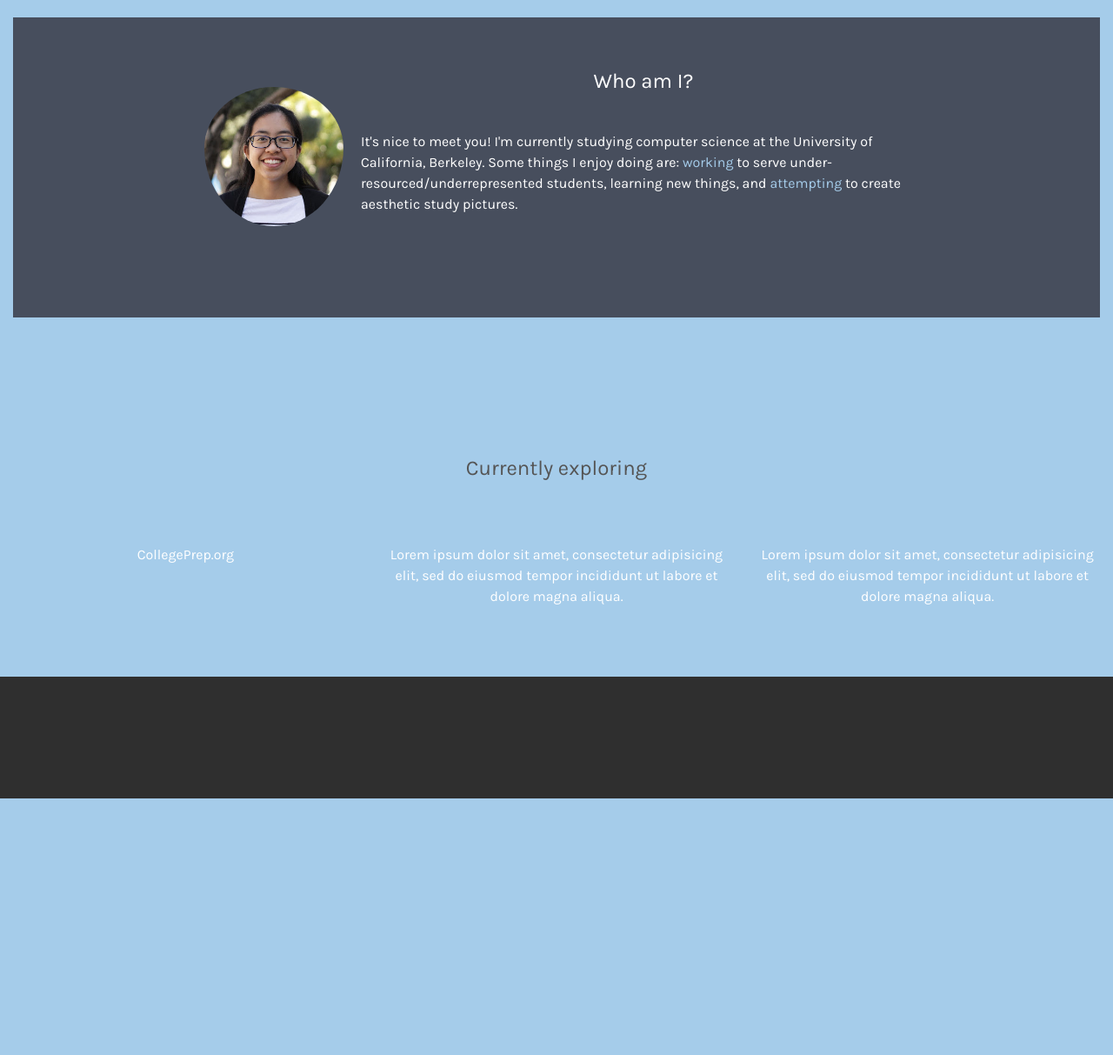
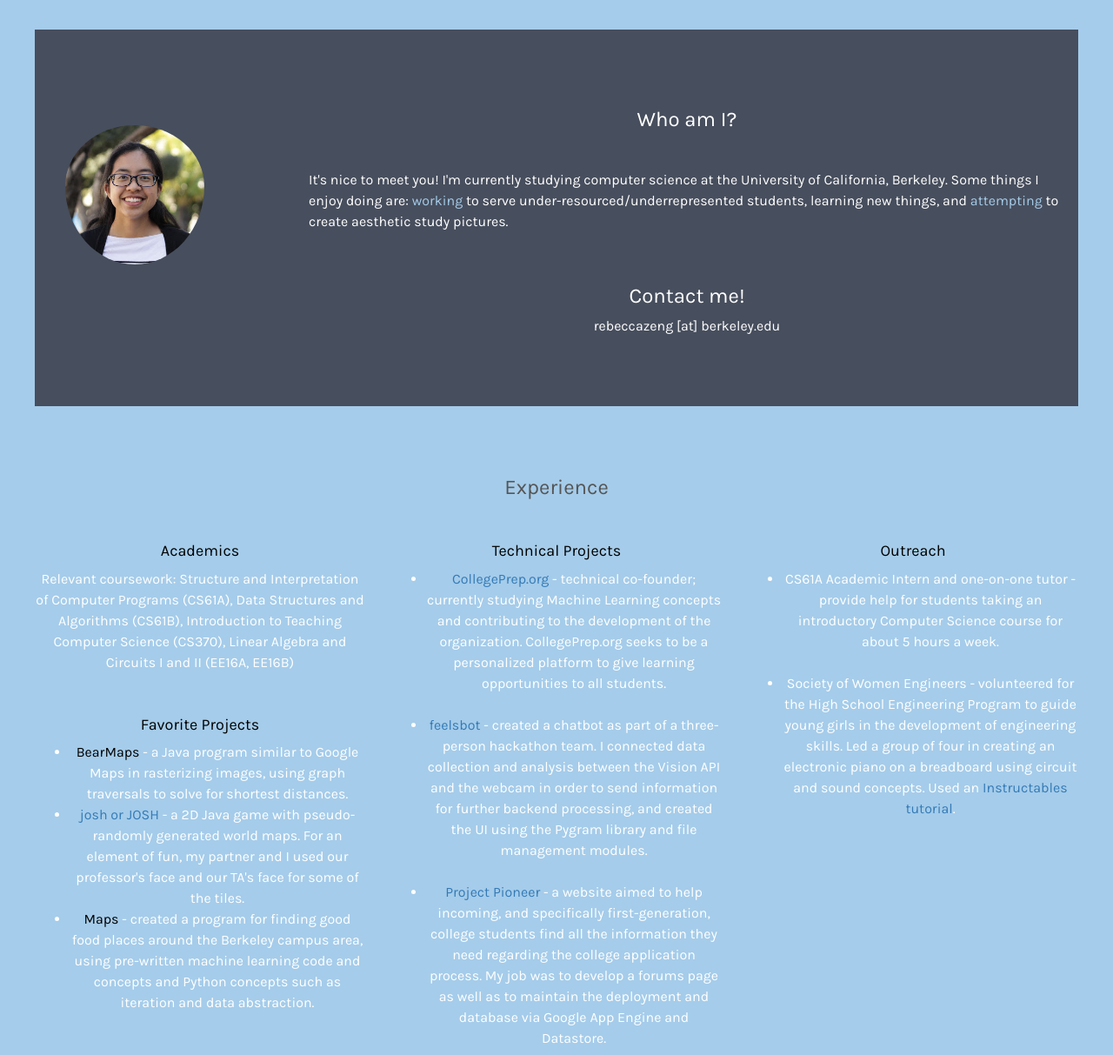
Before and after one commit to rebeccazeng/rebeccazeng.github.io, a plain HTML site: page website2.html in a window 1280 px wide. Shown: the part 220-1433 px from the top of the page at 87% size. Before the commit the page ends 1138 px from the top, so only its background shows below. Drawn offline with nearby package versions, Linux system fonts and the light colour scheme.

Commit message:
Added to website 2

```diff
--- a/website2.html
+++ b/website2.html
@@ -22,7 +22,7 @@
       color: #ffffff;
   }
   .bg-2 {
-      background-color: #474e5d; /* Dark Blue */
+      background-color: #474e5d; /* Dark Grey */
       color: #ffffff;
   }
   .bg-3 {
@@ -62,25 +62,31 @@
 <nav class="navbar navbar-inverse navbar-fixed-top">
   <ul class="nav navbar-nav">
     <li><a href="#top">Rebecca Zeng</a></li>
-    <li><a href="#projects">Projects</a></li>
+    <li><a href="#current">Experience</a></li>
+
+
   </ul>
 </nav>
 
 <!-- Type animation -->
 
 <h1>
-  <div class="typewrite" data-period="2000" data-type='[ "Hi, I&#39;m Rebecca!", "I study computer science, and love to learn.", "I aspire to be a child at heart"]'>
+  <div class="typewrite" data-period="2000" data-type='[ "Hi, I&#39;m Rebecca!", "I study computer science", "I love to learn!", "I aspire to be a child at heart."]'>
     <span class="wrap"></span>
   </div>
 </h1>
 <style>
 @import url('https://fonts.googleapis.com/css?family=Karla');
 
-body {
+.typewrite {
   background-color:#a5ccea;
   text-align: center;
   color:#fff;
-  padding-top:5em;
+  padding-top:4em;
+  padding-bottom: -2em;
+}
+body {
+    background-color:#a5ccea;
 }
 
 * { color:#fff; font-family:"Karla", sans-serif; text-decoration: none;}
@@ -146,37 +152,65 @@ var TxtType = function(el, toRotate, period) {
 
 
 <!-- First Container -->
-<div class="container-fluid">
-  <div id="projects" class="container-fluid bg-2 text-center">
-        <img src="images/rebecca.jpg" id="profile_pic" class="img-responsive img-circle margin" style="" align="left" alt="Rebecca" width="200" height="200">
+<div  style="width: 100%; padding: 2em;">
+  <div class="container-fluid bg-2 text-center">
+        <img src="images/rebecca.jpg" id="profile_pic" class="img-responsive img-circle margin" style="margin-right: 5em;" align="left" alt="Rebecca" width="200" height="200">
     <h3 class="margin">Who am I?</h3>
 <p align="left">It's nice to meet you! I'm currently studying computer science at the University of California, Berkeley. Some things I enjoy doing are: <a style="color:#a5ccea;" href="http://collegeprep.org/">working </a>to serve under-resourced/underrepresented students, learning new things, and <a style="color:#a5ccea;" href= "https://instagram.com/rebeccacodes">attempting </a> to create aesthetic study pictures.</p>
+<br>
+<div align="center">
+  <h3>Contact me!</h3>
+  <p align="center" style="margin-left: 18.3em;">rebeccazeng [at] berkeley.edu</p></div>
   </div>
 
 </div>
 
+
 <!-- Second Container (Grid) -->
-<div class="container-fluid bg-3 text-center">
-  <h3 class="margin">Currently exploring</h3><br>
+<div style="margin-top: 2em; margin-left: 2em; margin-right: 2em;" class="bg-3 text-center">
+  <h3>Experience</h3><br>
   <div class="row">
     <div class="col-sm-4">
-      <p>CollegePrep.org</p>
+      <h4 style="color: black;"> Academics</h4>
+      <p>Relevant coursework: Structure and Interpretation of Computer Programs (CS61A), Data Structures and Algorithms (CS61B), Introduction to Teaching Computer Science (CS370), Linear Algebra and Circuits I and II (EE16A, EE16B) </p><br>
+      <h4 style="color: black;">Favorite Projects</h4>
+      <ul style="font-size: 0.8em;">
+        <li> <span style="color: black;">BearMaps</span> - a Java program similar to Google Maps in rasterizing images, using graph traversals to solve for shortest distances.
+        </li>
+        <li> <span style="color: black;"><a href="https://www.youtube.com/watch?v=LJnlqfjVwZs">josh or JOSH</span></a> - a 2D Java game with pseudo-randomly generated world maps. For an element of fun, my partner and I used our professor's face and our TA's face for some of the tiles.</li>
+        <li>
+          <span style="color: black;">Maps</span> - created a program for finding good food places around the Berkeley campus area, using pre-written machine learning code and concepts and Python concepts such as iteration and data abstraction.
+        </li>
+      </ul>
       <!--<img src="" class="img-responsive margin" style="width:100%" alt="Image">-->
     </div>
     <div class="col-sm-4">
-      <p>Lorem ipsum dolor sit amet, consectetur adipisicing elit, sed do eiusmod tempor incididunt ut labore et dolore magna aliqua.</p>
+      <h4 align="center" style="color: black;">Technical Projects</h4>
+      <ul style="font-size: 0.8em;">
+        <li><a href="https://collegeprep.org">CollegePrep.org</a> - technical co-founder; currently studying Machine Learning concepts and contributing to the development of the organization. CollegePrep.org seeks to be a personalized platform to give learning opportunities to all students.</li><br>
+        <li><a href="https://devpost.com/software/feelsbot">feelsbot</a> - created a chatbot as part of a three-person hackathon team. I connected data collection and analysis between the Vision API and the webcam in order to send information for further backend processing, and created the UI using the Pygram library and file management modules.</li><br>
+        <li><a href="https://project-pioneer.appspot.com/">Project Pioneer </a> - a website aimed to help incoming, and specifically first-generation, college students find all the information they need regarding the college application process. My job was to develop a forums page as well as to maintain the deployment and database via Google App Engine and Datastore.</li>
+      </ul>
       <!--<img src="" class="img-responsive margin" style="width:100%" alt="Image">-->
     </div>
     <div class="col-sm-4">
-      <p>Lorem ipsum dolor sit amet, consectetur adipisicing elit, sed do eiusmod tempor incididunt ut labore et dolore magna aliqua.</p>
-      <!--<img src="" class="img-responsive margin" style="width:100%" alt="Image">-->
+        <h4 align="center" style="color: black"> Outreach </h4>
+        <ul style="font-size: 0.8em;">
+          <li>
+            CS61A Academic Intern and one-on-one tutor - provide help for students taking an introductory Computer Science course for about 5 hours a week.
+          </li><br>
+          <li>
+            Society of Women Engineers - volunteered for the High School Engineering Program to guide young girls in the development of engineering skills. Led a group of four in creating an electronic piano on a breadboard using circuit and sound concepts. Used an <a href="http://www.instructables.com/id/Simple-Electronic-Piano/"> Instructables tutorial</a>.
+          </li>
+        </ul>
+
     </div>
   </div>
 </div>
 
 <!-- Footer -->
-<footer class="container-fluid bg-4 text-center">
-
+<footer class="contain/er-fluid bg-4 text-center" style="height: 5em; padding-top: 2em; font-size: 0.7em;">
+I created this site through resoures from w3school and various forums. I'm still learning about website design, so please email me with any feedback!
 </footer>
 
 </body>
```
